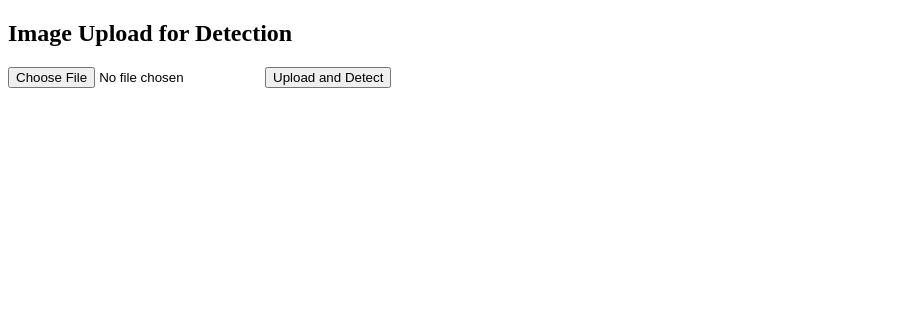
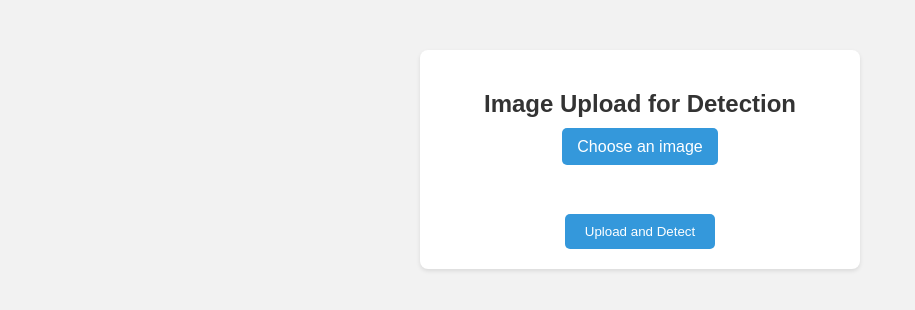
Before and after one commit to jayanthmankavil/Weed-Crop-Detection, a Flask app: page / in a window 1280 px wide. Shown: the top 310 px of the page, without its empty margins (0-915 px from the left). Run offline with Flask 3, Linux system fonts and the light colour scheme; parts of the project's set-up code (start-up, migrations or seed data) failed here and were passed over.

Commit message:
Added CSS

```diff
--- a/templates/index.html
+++ b/templates/index.html
@@ -1,13 +1,109 @@
 <!DOCTYPE html>
-<html>
+<html lang="en">
 <head>
+    <meta charset="UTF-8">
+    <meta name="viewport" content="width=device-width, initial-scale=1.0">
     <title>Upload Image</title>
+    <style>
+        body {
+            font-family: Arial, Helvetica, sans-serif;
+            background-color: #f2f2f2;
+            text-align: center;
+            margin: 0;
+            padding: 0;
+        }
+
+        h2 {
+            color: #333;
+        }
+
+        .container {
+            background-color: #fff;
+            border-radius: 8px;
+            box-shadow: 0 2px 4px rgba(0, 0, 0, 0.1);
+            padding: 20px;
+            margin: 50px auto;
+            max-width: 400px;
+        }
+
+        form {
+            margin-top: 20px;
+        }
+
+        input[type="file"] {
+            display: none;
+        }
+
+        label {
+            background-color: #3498db;
+            color: #fff;
+            padding: 10px 15px;
+            border-radius: 5px;
+            cursor: pointer;
+        }
+
+        input[type="submit"] {
+            background-color: #3498db;
+            color: #fff;
+            margin-top: 20px;
+            padding: 10px 20px;
+            border: none;
+            border-radius: 5px;
+            cursor: pointer;
+        }
+
+        .image-preview {
+            margin-top: 20px;
+        }
+
+        .image-preview img {
+            max-width: 100%;
+            height: auto;
+            border-radius: 5px;
+        }
+    </style>
 </head>
 <body>
-    <h2>Image Upload for Detection</h2>
-    <form action="/detect" method="post" enctype="multipart/form-data">
-        <input type="file" name="image" required>
-        <input type="submit" value="Upload and Detect">
-    </form>
+    <div class="container">
+        <h2>Image Upload for Detection</h2>
+        <form action="/detect" method="post" enctype="multipart/form-data">
+            <input type="file" name="image" id="image" required>
+            <label for="image">Choose an image</label>
+            <div class="image-preview" id="imagePreview">
+                <img src="" alt="Image Preview" class="image-preview__image" style="display:none;">
+                <span class="image-preview__default-text"></span>
+            </div>
+            <br>
+            <input type="submit" value="Upload and Detect">
+        </form>
+    </div>
+
+    <script>
+        const imageInput = document.getElementById('image');
+        const previewContainer = document.getElementById('imagePreview');
+        const previewImage = previewContainer.querySelector('.image-preview__image');
+        const previewDefaultText = previewContainer.querySelector('.image-preview__default-text');
+
+        imageInput.addEventListener('change', function() {
+            const file = this.files[0];
+
+            if (file) {
+                const reader = new FileReader();
+
+                previewDefaultText.style.display = 'none';
+                previewImage.style.display = 'block';
+
+                reader.addEventListener('load', function() {
+                    previewImage.setAttribute('src', this.result);
+                });
+
+                reader.readAsDataURL(file);
+            } else {
+                previewDefaultText.style.display = null;
+                previewImage.style.display = null;
+                previewImage.setAttribute('src', '');
+            }
+        });
+    </script>
 </body>
 </html>
```
Also changed, not shown: templates/result.html (+47 -0 lines).
